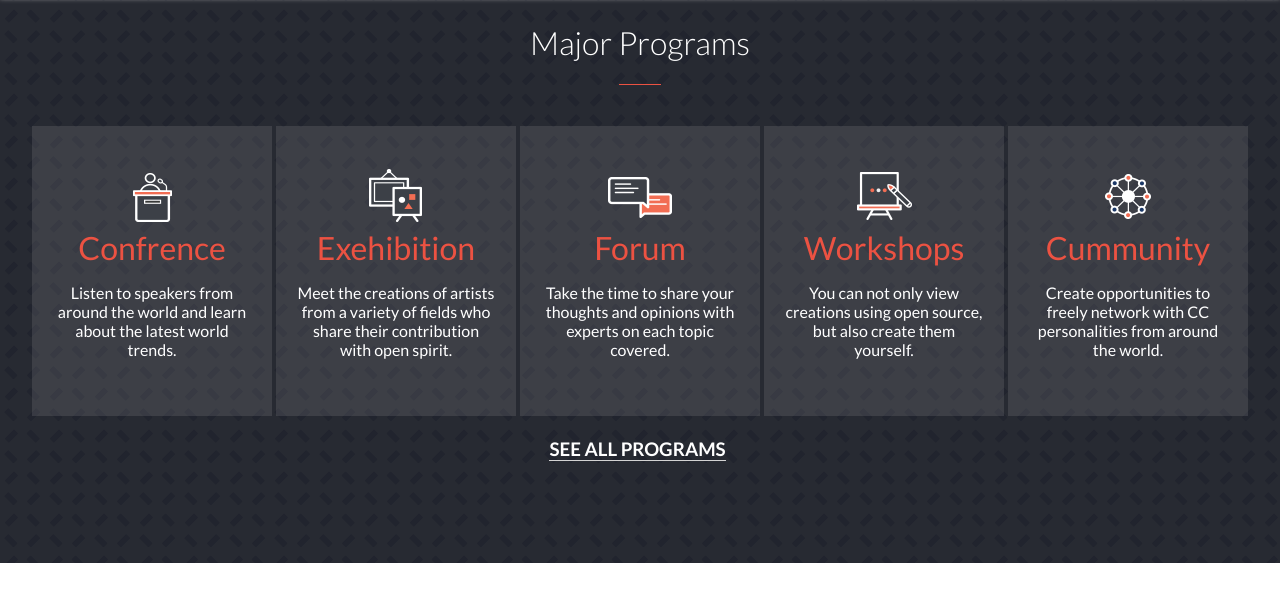
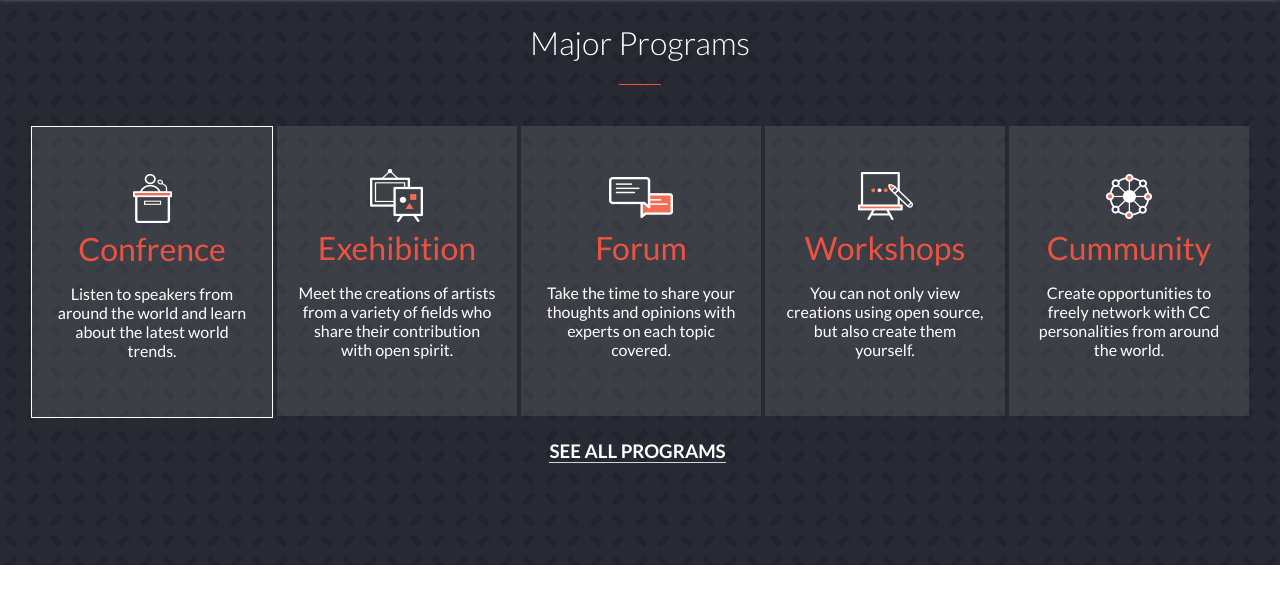
Before and after one commit to bhskr44/national-web-conference, a website: page index.html in a window 1280 px wide. In both pictures the pointer is over the element 152 px from the left and 1176 px from the top of the page. Shown: the part 906-1510 px from the top of the page. Drawn offline with Linux system fonts and the light colour scheme; a web font is replaced by a local one.

Commit message:
Hover effect added

```diff
--- a/css/main.css
+++ b/css/main.css
@@ -221,6 +221,10 @@ header .main-nav {
   justify-content: center;
   align-items: center;
   padding: 20px;
+}
+
+.single-program:hover{
+  border: 1px solid white;
 }
 
 .single-program h2 {
```
